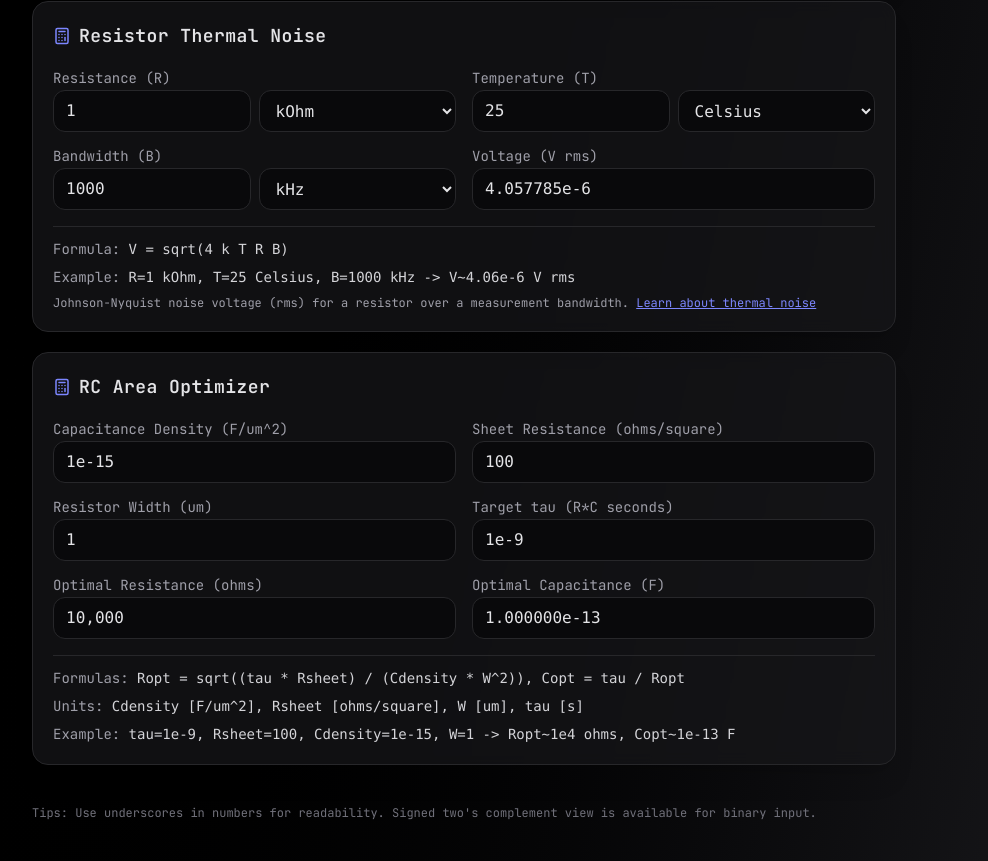
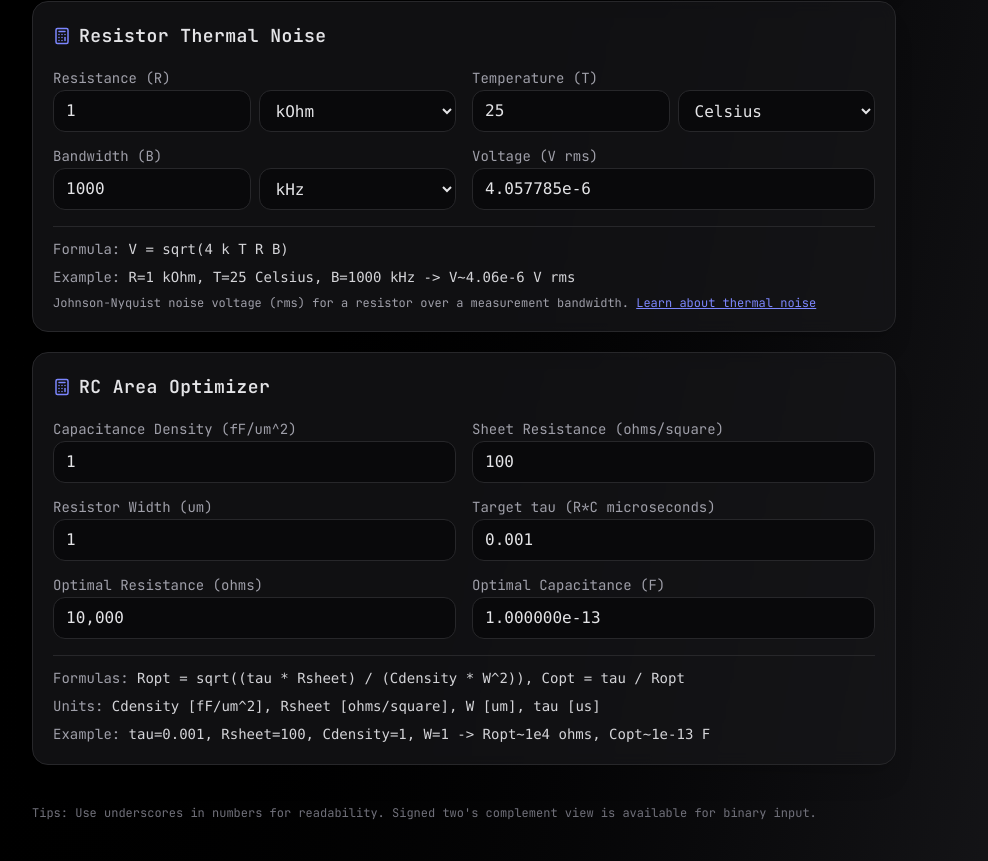
Before and after one commit to hulohot/data-conversions, a React (Vite) app: page / in a window 1280 px wide. Shown: the part 5725-6586 px from the top of the page, without its empty margins (176-1164 px from the left). Built offline with nearby package versions, Linux system fonts and the light colour scheme.

Commit message:
Use femtofarad and microsecond inputs in RC area optimizer

```diff
--- a/src/components/RCAreaOptimizer.jsx
+++ b/src/components/RCAreaOptimizer.jsx
@@ -9,17 +9,22 @@ import {
   TextInput
 } from './UIComponents';
 
+const FARADS_PER_FEMTOFARAD = 1e-15;
+const SECONDS_PER_MICROSECOND = 1e-6;
+
 export function RCAreaOptimizer() {
-  const [capDensity, setCapDensity] = useState(1e-15);
+  const [capDensityFf, setCapDensityFf] = useState(1);
   const [sheetResistance, setSheetResistance] = useState(100);
   const [resistorWidth, setResistorWidth] = useState(1);
-  const [tau, setTau] = useState(1e-9);
+  const [tauUs, setTauUs] = useState(0.001);
 
   const optimalValues = useMemo(() => {
-    const values = [capDensity, sheetResistance, resistorWidth, tau];
+    const values = [capDensityFf, sheetResistance, resistorWidth, tauUs];
     const allValid = values.every((value) => isFinite(value) && value > 0);
     if (!allValid) return null;
 
+    const capDensity = capDensityFf * FARADS_PER_FEMTOFARAD;
+    const tau = tauUs * SECONDS_PER_MICROSECOND;
     const denominator = capDensity * resistorWidth ** 2;
     if (!isFinite(denominator) || denominator <= 0) return null;
 
@@ -30,7 +35,7 @@ export function RCAreaOptimizer() {
     if (!isFinite(capacitance) || capacitance <= 0) return null;
 
     return { resistance, capacitance };
-  }, [capDensity, resistorWidth, sheetResistance, tau]);
+  }, [capDensityFf, resistorWidth, sheetResistance, tauUs]);
 
   return (
     <ToolCard
@@ -44,19 +49,19 @@ export function RCAreaOptimizer() {
           </div>
           <div>
             <span className="text-zinc-400">Units: </span>
-            <span className="font-mono text-zinc-300">Cdensity [F/um^2], Rsheet [ohms/square], W [um], tau [s]</span>
+            <span className="font-mono text-zinc-300">Cdensity [fF/um^2], Rsheet [ohms/square], W [um], tau [us]</span>
           </div>
           <div>
             <span className="text-zinc-400">Example: </span>
-            <span className="font-mono text-zinc-300">tau=1e-9, Rsheet=100, Cdensity=1e-15, W=1 -&gt; Ropt~1e4 ohms, Copt~1e-13 F</span>
+            <span className="font-mono text-zinc-300">tau=0.001, Rsheet=100, Cdensity=1, W=1 -&gt; Ropt~1e4 ohms, Copt~1e-13 F</span>
           </div>
         </div>
       }
     >
       <Row>
         <div>
-          <Label>Capacitance Density (F/um^2)</Label>
-          <NumberInput value={capDensity} onChange={setCapDensity} />
+          <Label>Capacitance Density (fF/um^2)</Label>
+          <NumberInput value={capDensityFf} onChange={setCapDensityFf} />
         </div>
         <div>
           <Label>Sheet Resistance (ohms/square)</Label>
@@ -69,8 +74,8 @@ export function RCAreaOptimizer() {
           <NumberInput value={resistorWidth} onChange={setResistorWidth} />
         </div>
         <div>
-          <Label>Target tau (R*C seconds)</Label>
-          <NumberInput value={tau} onChange={setTau} />
+          <Label>Target tau (R*C microseconds)</Label>
+          <NumberInput value={tauUs} onChange={setTauUs} />
         </div>
       </Row>
       <Row>
```
